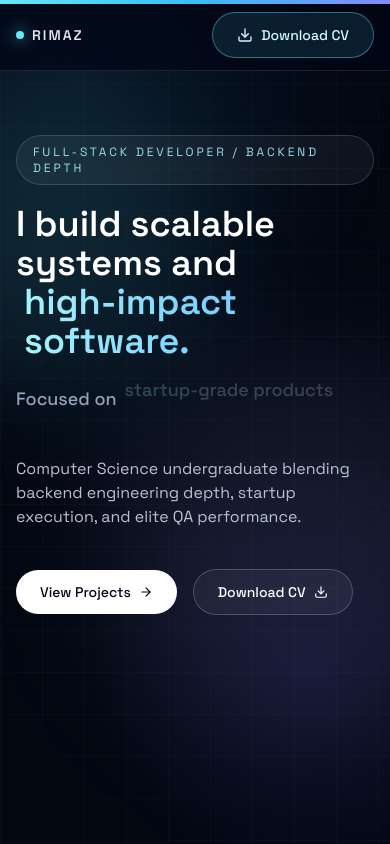
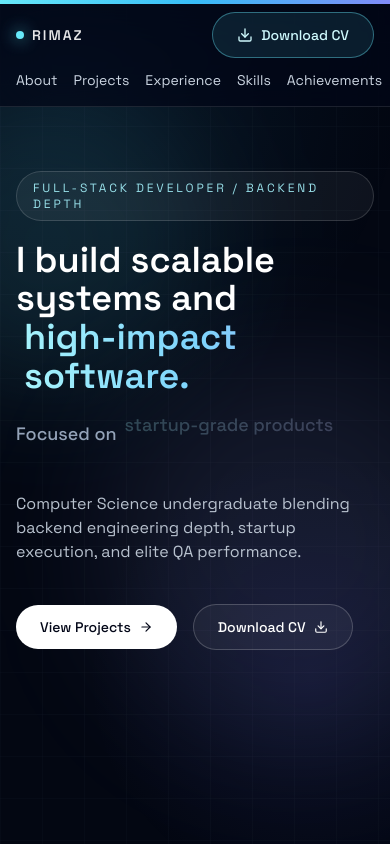
Before and after one commit to Rimaz17/cv, a React (Vite) app: page / in a window 390 px wide. Shown: the top 844 px of the page. Built offline with nearby package versions, Linux system fonts and the light colour scheme.

Commit message:
make it responsive on mobile

```diff
--- a/src/components/Navbar.jsx
+++ b/src/components/Navbar.jsx
@@ -32,6 +32,14 @@ export default function Navbar() {
           </MagneticButton>
         </a>
       </div>
+
+      <nav className="flex gap-4 overflow-x-auto px-4 pb-3 text-sm text-slate-300 md:hidden sm:px-6 lg:px-8">
+        {navLinks.map((link) => (
+          <a key={link.href} href={link.href} className="story-link whitespace-nowrap">
+            {link.label}
+          </a>
+        ))}
+      </nav>
     </Motion.header>
   )
 }
--- a/src/data/portfolioData.js
+++ b/src/data/portfolioData.js
@@ -7,7 +7,7 @@ export const person = {
   email: 'rimaz.asm@gmail.com',
   github: 'https://github.com/Rimaz17',
   linkedin: 'https://www.linkedin.com/in/rimaz-saththar-704605333',
-  cvPath: '/Rimaz_Saththar_CV.pdf',
+  cvPath: `${import.meta.env.BASE_URL}Rimaz_Saththar_CV.pdf`,
 }
 
 export const navLinks = [
```
Also changed, not shown: 1 other file (tests, documents, lock files or other folders).
